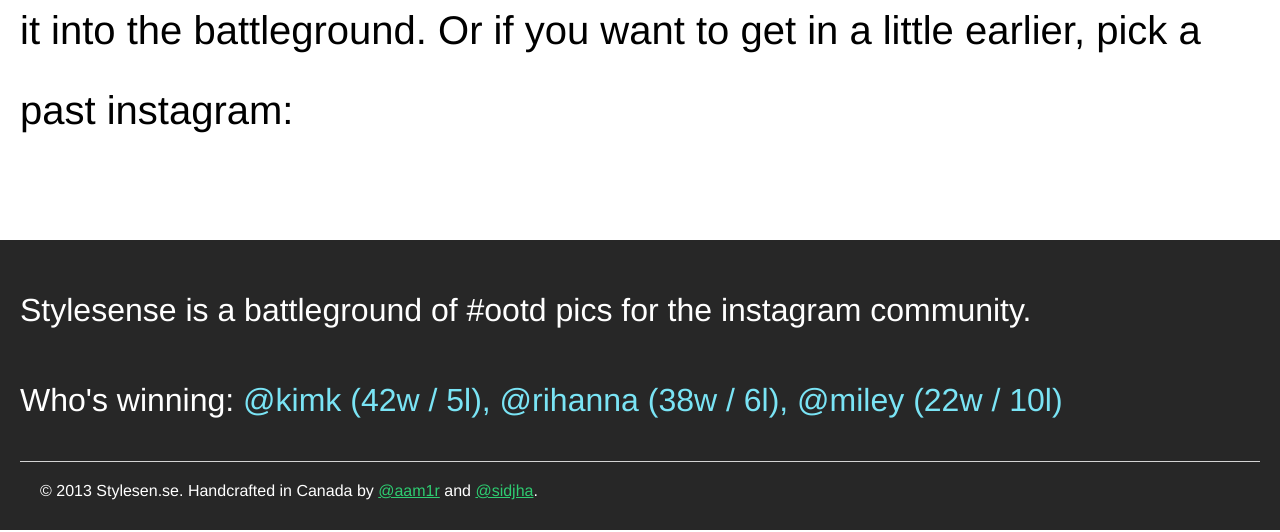
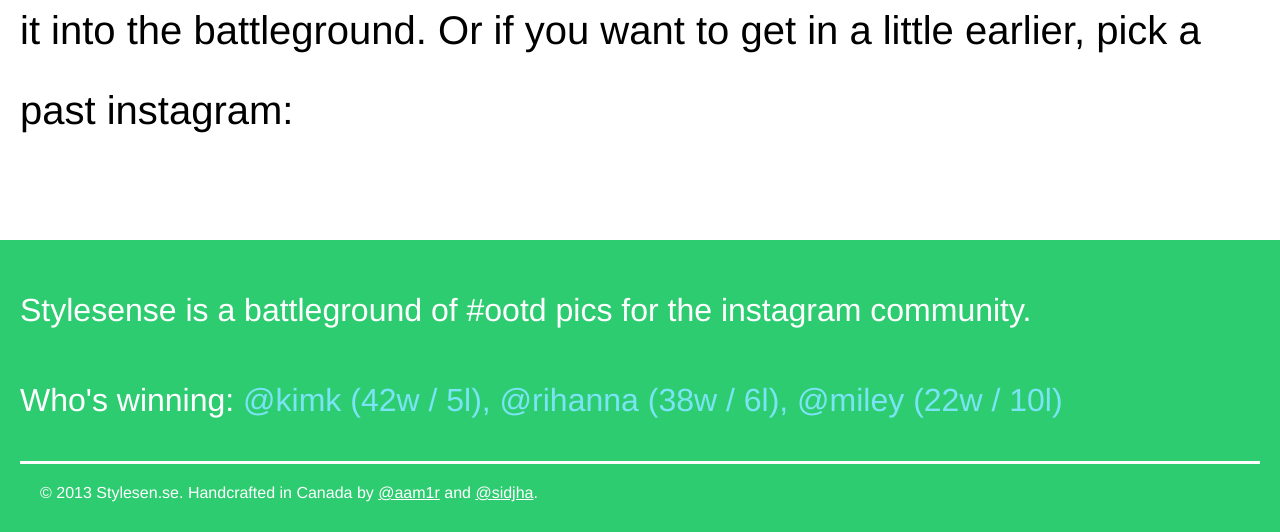
Before and after one commit to sidjha/stylesense, a Flask app: page /welcome in a window 1280 px wide. Shown: the part 330-862 px from the top of the page. Run offline with Flask 2, Linux system fonts and the light colour scheme; the visitor is signed in with stand-in values (Sample User, id 1); some libraries are stand-ins or nearby versions.

Commit message:
UI tinkering

```diff
--- a/static/css/styles.css
+++ b/static/css/styles.css
@@ -120,7 +122,7 @@ a, a:visited {
 
 .footer {
   width: 100%;
-  background: #272727;
+  background: #2ecc71;
   clear: both;
   margin: 0px 0 0 0; }
 
@@ -138,7 +140,7 @@ a, a:visited {
   color: #7AE4F5; }
 
 .copyright {
-  border-top: 1px solid #d4d4d4;
+  border-top: 3px solid #fff;
   font-size: 1em;
   color: #fff;
   width: 100%;
--- a/static/css/styles.scss
+++ b/static/css/styles.scss
@@ -1,5 +1,6 @@
 $basefont: Helvetica, Arial, sans-serif;
 $emerald: #2ecc71;
+$fgcolor: $emerald;
 
 @mixin bw {
 	// TODO add browser decl
@@ -173,7 +176,7 @@ a, a:visited {
 
 .footer {
 	width: 100%;
-	background: #272727;
+	background: $fgcolor;
 	clear: both;
 	margin: 0px 0 0 0;
 }
@@ -197,7 +200,7 @@ $footer_fontsize: 2em;
 }
 
 .copyright {
-	border-top: 1px solid #d4d4d4;
+	border-top: 3px solid #fff;
 	font-size: 1em;
 	color: #fff;
 	width: 100%;
@@ -295,8 +299,8 @@ $results_dim: 150px;
 }
 
 $leader-dim: 150px;
-$username-color: $emerald;
-$stats-color: $emerald;
+$username-color: #fff;
+$stats-color: #fff;
 
 .leaderboard {
 	display: none;
--- a/templates/home.html
+++ b/templates/home.html
@@ -2,7 +2,7 @@
 <html>
 <head>
 	<title>Join Stylesense</title>
-	<link rel="stylesheet" href="/static/css/styles.css?b" type="text/css">
+	<link rel="stylesheet" href="/static/css/styles.css?c" type="text/css">
 	<script src="http://code.jquery.com/jquery-1.10.1.min.js"></script>
 	<link rel="stylesheet" href="http://yui.yahooapis.com/pure/0.3.0/grids-min.css">
 </head>
@@ -259,7 +259,7 @@
     			 '<span class="stats">' + wins + 'w / ' + losses + 'l</span>';
     		$('#leaderboard').append('<div class="pure-u-1-5 item">' + li + '</div>');
     	}
-    	$('#copyright').css('margin-top', '80px');
+    	$('#copyright').css('margin-top', '50px');
     	$('#leaderboard_header').fadeIn();
     	$('#leaderboard').fadeIn();
     }
```
Also changed, not shown: other parts of static/css/styles.css (+15 -13 lines), other parts of static/css/styles.scss (+13 -10 lines).
